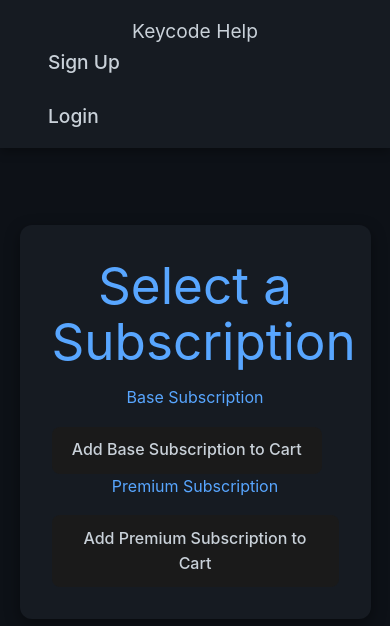
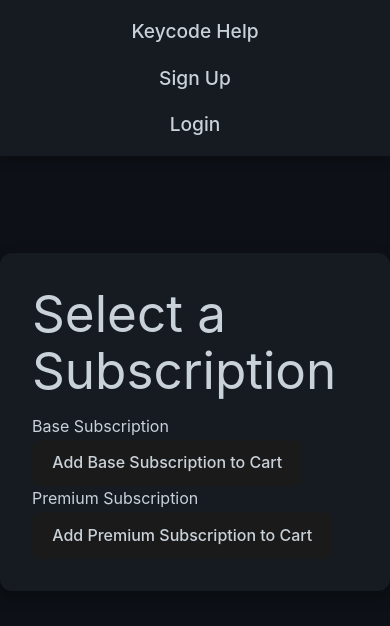
Before and after one commit to Keycode-Help/KeycodeHelpDev1, a React (Vite) app in the folder kch-frontend/: page /subscription in a window 390 px wide. Shown: the top 626 px of the page. Built offline with nearby package versions, Linux system fonts and the light colour scheme.

Commit message:
Changed a bit of Navbar links to stay center when screen size is changed. Removed unused css stylings in app.css. Modified other pages missing elements to stay original to its original style.

```diff
--- a/kch-frontend/src/components/Navbar.jsx
+++ b/kch-frontend/src/components/Navbar.jsx
@@ -8,7 +8,7 @@ function Navbar() {
 
   return (
     <div className="navbar">
-      <div className="navbar-logo">Keycode Help</div>
+      <Link to="/" className="navbar-logo">Keycode Help</Link>
       <ul className="navbar-links">
         {!userRole && (
           <>
--- a/kch-frontend/src/components/SubscriptionPage/MembershipCard.jsx
+++ b/kch-frontend/src/components/SubscriptionPage/MembershipCard.jsx
@@ -15,8 +15,7 @@ export function MembershipCard({ tier, onSubscribe }) {
 
         <button
           onClick={onSubscribe}
-          // focus:outline-none focus:ring-0
-          className={`w-full rounded-3xl mt-8 font-bold border-0 bg-white text-black hover:bg-yellow-500 hover:text-black transition duration-100`}
+          className={`w-full rounded-3xl mt-8 font-bold border-0 bg-white text-black hover:bg-yellow-500 hover:text-black transition duration-100 focus:outline-none focus:ring-0`}
         >
           Get Started
         </button>
--- a/kch-frontend/src/index.css
+++ b/kch-frontend/src/index.css
@@ -35,6 +35,10 @@ body {
   place-items: center;
   min-width: 320px;
   min-height: 100vh;
+  background-color: #0d1117; /* Dark background */
+  color: #c9d1d9; /* Muted text color */
+  font-family: "Inter", sans-serif;
+  line-height: 1.6;
 }
 
 h1 {
--- a/kch-frontend/src/pages/SubscriptionPage.jsx
+++ b/kch-frontend/src/pages/SubscriptionPage.jsx
@@ -2,10 +2,21 @@ import React from "react";
 import { useAuth } from "../context/AuthContext";
 import axios from "axios";
 import { useNavigate } from "react-router-dom";
+import { blue } from "@mui/material/colors";
 
 function SubscriptionPage() {
   const { token } = useAuth();
   const navigate = useNavigate();
+
+  const containerStyle = {
+    width: '100%',
+    maxWidth: '1200px',
+    margin: '2rem auto',
+    padding: '2rem',
+    backgroundColor: '#161b22',
+    borderRadius: '12px',
+    boxShadow: '0px 5px 15px rgba(0, 0, 0, 0.4)'
+  };
 
   const handleAddSubscription = (tier) => {
     const subscription = {
@@ -41,8 +52,8 @@ function SubscriptionPage() {
 
   return (
     <div className="wrapper-sub">
-      <div className="container subscription-page">
-        <h1>Select a Subscription</h1>
+      <div style={containerStyle} className="subscription-page">
+        <h1 style={{marginBottom: '1rem'}}>Select a Subscription</h1>
         <div className="subscription-options">
           <div className="subscription-option">
             <h2>Base Subscription</h2>
--- a/kch-frontend/src/styles/Navbar.css
+++ b/kch-frontend/src/styles/Navbar.css
@@ -16,10 +16,24 @@
   margin-bottom: 100px;
 }
 
+.navbar-logo {
+  color: #c9d1d9;
+}
+
+.navbar-logo:hover {
+  color: #c9d1d9;
+}
+
 .navbar-links {
   display: flex;
-  gap: 1.5rem;
+  gap: 0.5rem;
   list-style: none;
+}
+
+.navbar-links li {
+  display: flex;
+  text-align: center;
+  align-items: center;
 }
 
 .navbar-links li a {
@@ -49,9 +63,17 @@
     flex-direction: column;
   }
 
+  .navbar-logo {
+    margin-bottom: 1rem;
+  }
+
   .navbar-links {
     flex-direction: column;
     width: 100%;
-    gap: 1.5rem;
+    gap: 1rem;
+  }
+
+  .navbar-links li {
+    display: block;
   }
 }
--- a/kch-frontend/src/styles/adminDashboard.css
+++ b/kch-frontend/src/styles/adminDashboard.css
@@ -15,6 +15,12 @@
   font-size: 2.5rem;
   color: #3dd15a;
   margin-top: 100px;
+}
+
+.dashboard-container h2 {
+  text-align: center;
+  margin-bottom: 1rem;
+  color: #58a6ff;
 }
 
 .filter-section,
--- a/kch-frontend/src/styles/app.css
+++ b/kch-frontend/src/styles/app.css
@@ -1,30 +1,23 @@
-/* Body Styling */
-body {
-  background-color: #0d1117; /* Dark background */
-  color: #c9d1d9; /* Muted text color */
-  font-family: "Inter", sans-serif;
-  line-height: 1.6;
-}
-
-/* General Container Styling */
-.container {
-  width: 90%;
+/* General Container Styling (Delete) */
+/* .container {
+  width: 100%;
   max-width: 1200px;
   margin: 2rem auto;
   padding: 2rem;
   background-color: #161b22;
   border-radius: 12px;
   box-shadow: 0px 5px 15px rgba(0, 0, 0, 0.4);
-}
+} */
 
-/* Headings */
-h1,
+/* Headings (Delete) */
+/* h1,
 h2,
 h3 {
   text-align: center;
   margin-bottom: 1rem;
-  color: #58a6ff; /* Skyvern-inspired green */
-}
+  color: #58a6ff;
+} */
+/* Skyvern-inspired green */
 
 /* Navbar (Delete) */
 /* .navbar {
--- a/kch-frontend/src/styles/cart.css
+++ b/kch-frontend/src/styles/cart.css
@@ -22,10 +22,10 @@ body {
   box-shadow: 0 4px 8px rgba(0, 0, 0, 0.4);
 }
 
-h1 {
+.cart-container h1{
   text-align: center;
-  color: #e50914;
-  margin-bottom: 2rem;
+  color: #58a6ff;
+  margin-bottom: 1rem;
 }
 
 .empty-cart-message {
--- a/kch-frontend/src/styles/registered-users.css
+++ b/kch-frontend/src/styles/registered-users.css
@@ -11,6 +11,12 @@ h1 {
 }
 .registered-users-container {
   padding: 20px;
+}
+
+.registered-users-container h1 {
+  text-align: center;
+  margin-bottom: 1rem;
+  color: #58a6ff;
 }
 
 .users-list {
--- a/kch-frontend/src/styles/userDash.css
+++ b/kch-frontend/src/styles/userDash.css
@@ -6,6 +6,12 @@
   border-radius: 12px;
   box-shadow: 0px 5px 20px rgba(0, 0, 0, 0.4);
 }
+.user-dash-container h2 {
+  text-align: center;
+  margin-bottom: 1rem;
+  color: #58a6ff;
+}
+
 .section-one {
   flex: 1;
 }
@@ -20,6 +26,8 @@
   color: rgb(16, 198, 31);
   font-family: "Trebuchet MS", "Lucida Sans Unicode", "Lucida Grande",
     "Lucida Sans", Arial, sans-serif;
+  text-align: center;
+  margin-bottom: 1rem;
 }
 
 .request-card {
--- a/kch-frontend/src/styles/vehicleKeycodeRequest.css
+++ b/kch-frontend/src/styles/vehicleKeycodeRequest.css
@@ -16,10 +16,10 @@
   box-shadow: 0px 5px 15px rgba(0, 0, 0, 0.5);
 }
 
-h1 {
-  font-size: 2.5rem;
+.keycode-request-container h1 {
+  font-size: 3.2em;
   color: #00ff85;
-  margin-bottom: 1.5rem;
+  margin-bottom: 2.5rem;
   text-align: center;
 }
 
```
